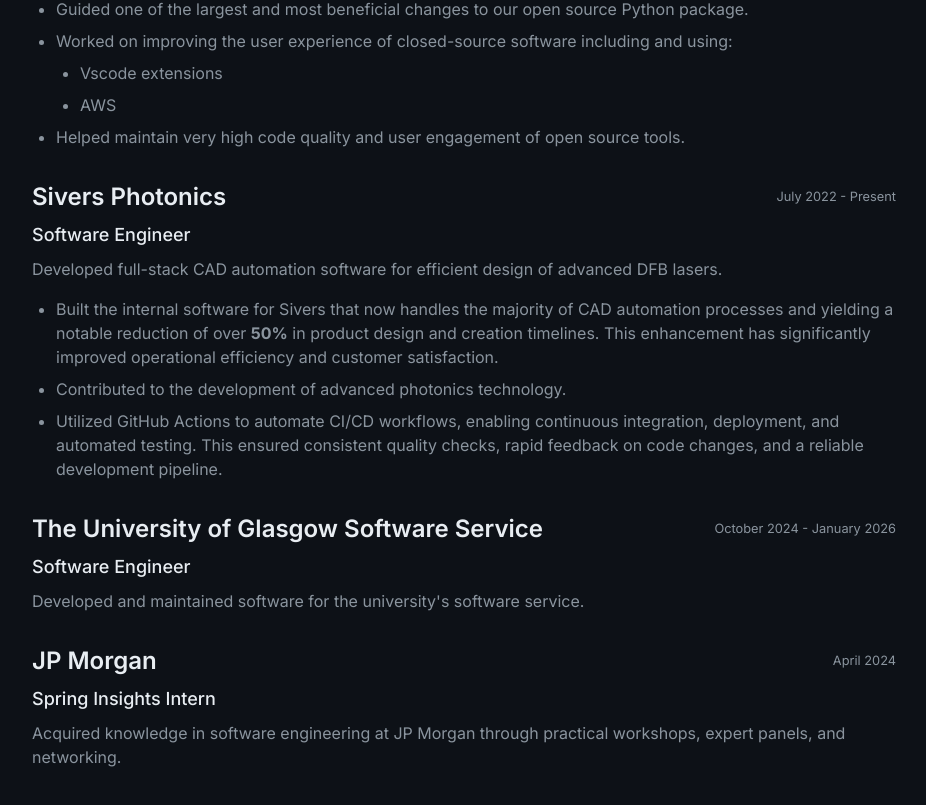
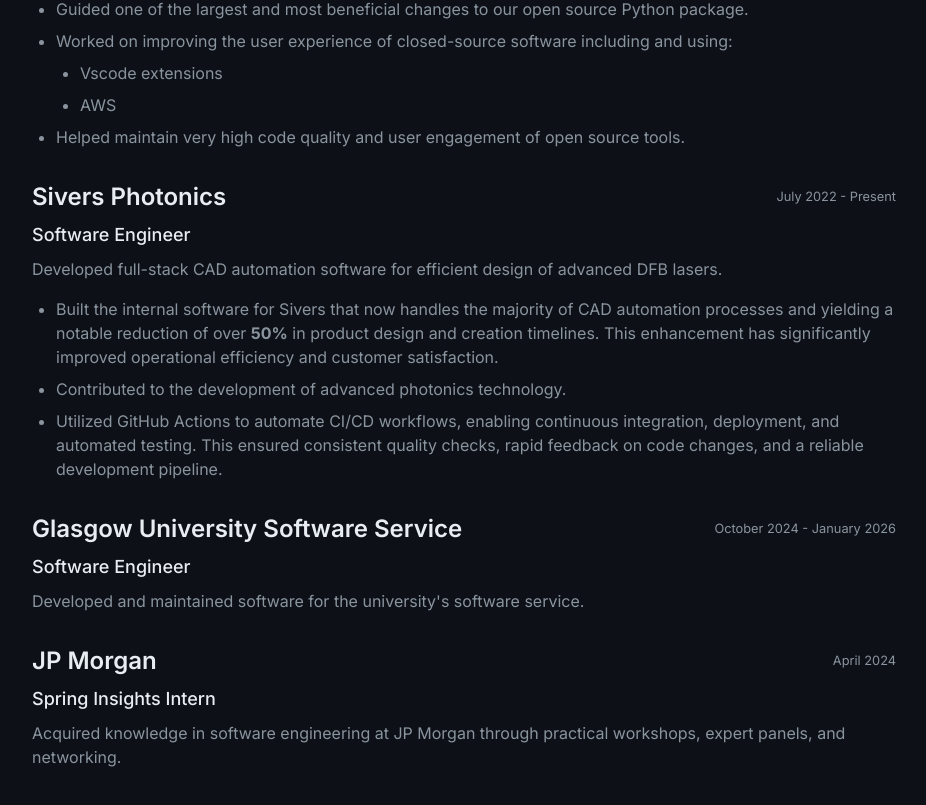
Before and after one commit to MatthewMckee4/MatthewMckee4, a Next.js app: page /experience in a window 1280 px wide. Shown: the part 552-1357 px from the top of the page, without its empty margins (176-1102 px from the left). Built offline with nearby package versions, Linux system fonts and the light colour scheme; a small style sheet from the web is missing.

Commit message:
Revert workplace name to Glasgow University Software Service

```diff
--- a/src/app/experience/page.tsx
+++ b/src/app/experience/page.tsx
@@ -86,7 +86,7 @@
             </ExperienceSection>
 
             <ExperienceSection
-                workplace="The University of Glasgow Software Service"
+                workplace="Glasgow University Software Service"
                 date="October 2024 - January 2026"
                 role="Software Engineer"
             >
```
